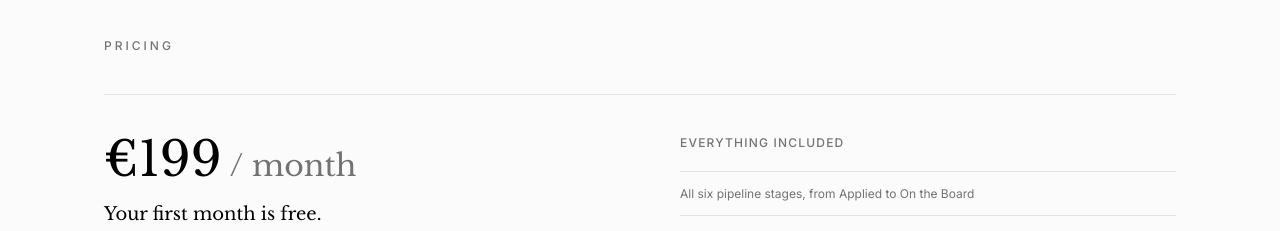
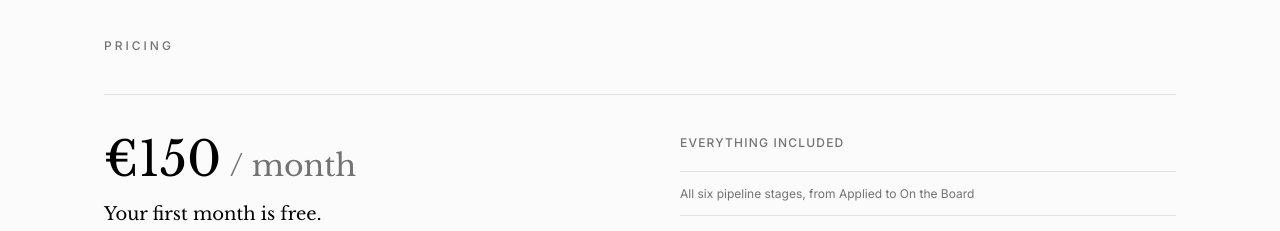
Before and after one commit to revesz-peter/scouting-agency, a Next.js app: page / in a window 1280 px wide. Shown: the part 2860-3091 px from the top of the page. Built offline with nearby package versions, Linux system fonts and the light colour scheme.

Commit message:
Price at EUR 150/month, flat per agency

```diff
--- a/src/app/agency/register/page.tsx
+++ b/src/app/agency/register/page.tsx
@@ -7,7 +7,7 @@ import { SiteFooter } from "@/components/site-footer"
 export const metadata: Metadata = {
     title: "Request an agency account",
     description:
-        "Put your agency's new-faces pipeline on scouting. €199 a month, everything included.",
+        "Put your agency's new-faces pipeline on scouting. €150 a month, everything included.",
     robots: { index: false, follow: false },
 }
 
--- a/src/components/agency-panel.tsx
+++ b/src/components/agency-panel.tsx
@@ -67,7 +67,7 @@ export function AgencyPanel() {
                 {/* Price */}
                 <div className="mt-8 border-t border-border pt-6">
                     <p className="text-sm text-foreground font-[family-name:var(--font-libre)]">
-                        €199 / month
+                        €150 / month
                     </p>
                     <p className="mt-2 text-xs leading-relaxed text-muted-foreground">
                         First month free while we set you up. Per agency,
--- a/src/components/landing-page.tsx
+++ b/src/components/landing-page.tsx
@@ -195,7 +195,7 @@ export function LandingPage() {
                         {/* Price */}
                         <div>
                             <p className="text-4xl leading-none text-foreground sm:text-5xl font-[family-name:var(--font-libre)]">
-                                €199
+                                €150
                                 <span className="ml-2 text-2xl text-muted-foreground sm:text-3xl">
                                     / month
                                 </span>
```
